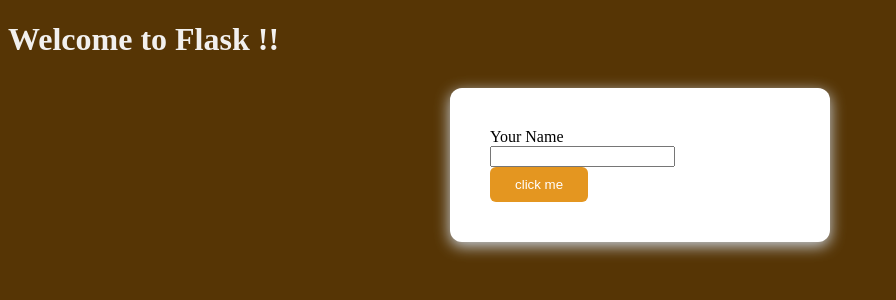
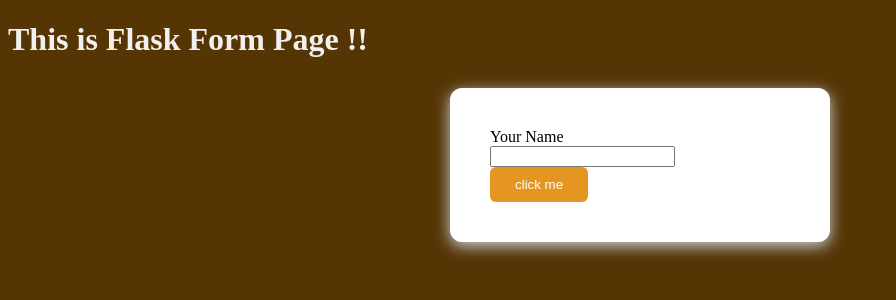
Before and after one commit to ahrarmofiz01/MY-WEB, a Flask app: page / in a window 1280 px wide. Shown: the top 300 px of the page, without its empty margins (0-896 px from the left). Run offline with Flask 3, Linux system fonts and the light colour scheme.

Commit message:
add code

```diff
--- a/app.py
+++ b/app.py
@@ -4,5 +4,5 @@ app=Flask(__name__)
 def greet():
     if request.method=="POST":
         name=request.form.get("name")
-        return f"hello,{name}!"
+        return f"hello,{name}!,thanks for sharing your name"
     return render_template("index.html")
--- a/templates/index.html
+++ b/templates/index.html
@@ -7,6 +7,9 @@
     <style>
         body{
             background-color: rgb(86, 53, 5);
+            align-items: center;
+
+
         }
         h1{
             color:rgb(242, 240, 238)
@@ -18,6 +21,7 @@
             padding: 40px;
             border-radius: 12px;
             box-shadow: 0 4px 15px #cbd5e1;
+
         }
           button {
             background-color: #e49620;
@@ -34,7 +38,7 @@
     </style>
 </head>
 <body>
-    <h1> Welcome to Flask !!</h1>
+    <h1> This is Flask Form Page !!</h1>
     <form action="/" method="POST">
         <label for="name">  Your Name </label><br>
         <input type="text" id="name" name="name"><br>
```
